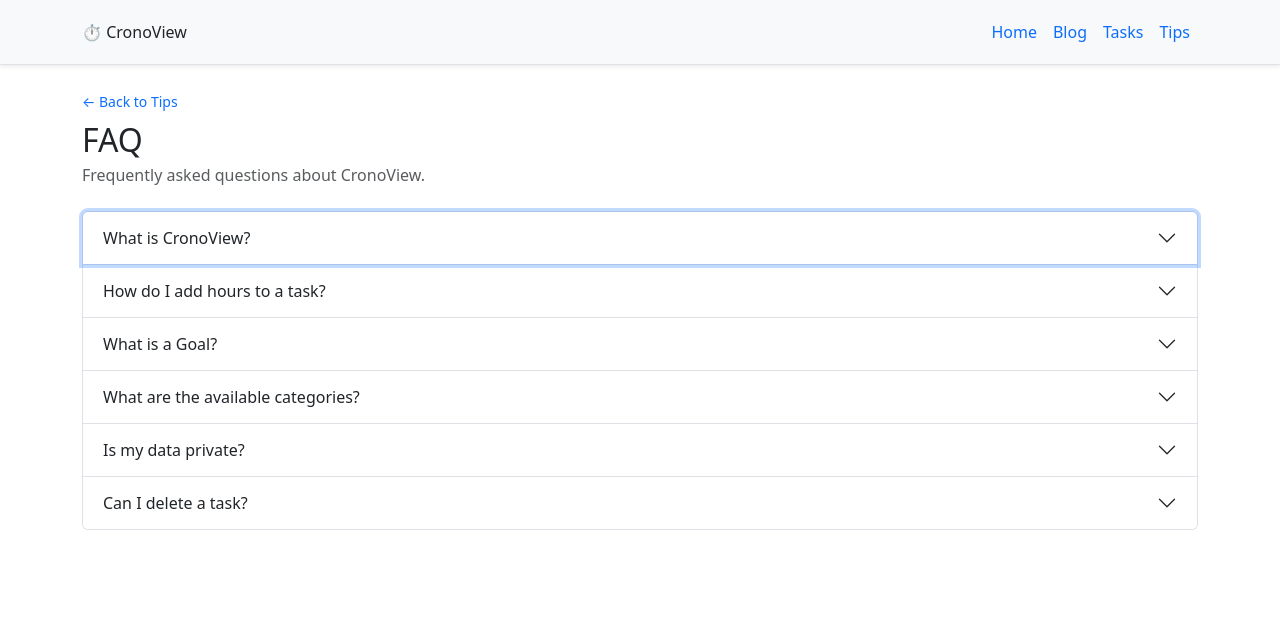
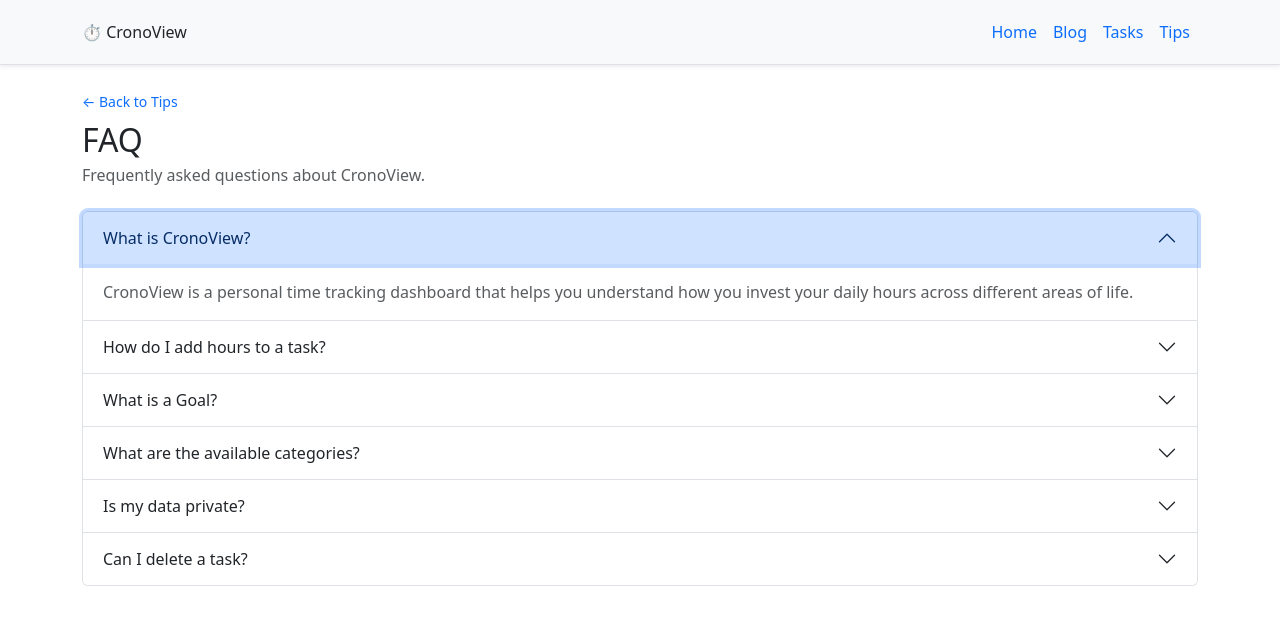
Before and after one commit to dechouriog/Chronoviews, a Nuxt app in the folder nuxt/: page /tips/faq in a window 1280 px wide. Both pictures are taken after a click on the button "What is CronoView?". Shown: the top 624 px of the page. Built offline with nearby package versions, Linux system fonts and the light colour scheme.

Commit message:
Organizando archivos

```diff
--- a/nuxt/app/pages/tips/faq.vue
+++ b/nuxt/app/pages/tips/faq.vue
@@ -1,4 +1,6 @@
+// Por Leidy Obando
 <script setup lang="ts">
+
 const faqs = [
   {
     id: 1,
@@ -57,7 +59,7 @@ const faqs = [
           </button>
         </h2>
         <div
-          :id="`#faq-${faq.id}`"
+          :id="`faq-${faq.id}`"
           class="accordion-collapse collapse"
           data-bs-parent="#faqAccordion"
         >
--- a/nuxt/app/pages/tips/productivity.vue
+++ b/nuxt/app/pages/tips/productivity.vue
@@ -1,4 +1,6 @@
+// Por Diego Chourio
 <script setup lang="ts">
+
 const tips = [
   { id: 1, tip: 'Log your time every day, not just when you remember.' },
   { id: 2, tip: 'Use categories to see your actual priorities, not your imagined ones.' },
@@ -8,7 +10,7 @@ const tips = [
   { id: 6, tip: 'Protect at least 2 hours of deep work per day from meetings and interruptions.' },
   { id: 7, tip: 'Log Fitness and Family time just like you log Work — they matter too.' },
   { id: 8, tip: 'If a task is under 5 minutes, do it immediately instead of logging it.' },
-  { id: 9, tip: 'Compare this month\'s totals to last month\'s to spot trends early.' },
+  { id: 9, tip: "Compare this month's totals to last month's to spot trends early." },
   { id: 10, tip: 'Celebrate when you hit a goal — it reinforces the habit of tracking.' },
 ]
 </script>
```
Also changed, not shown: 1 other file (tests, documents, lock files or other folders).
